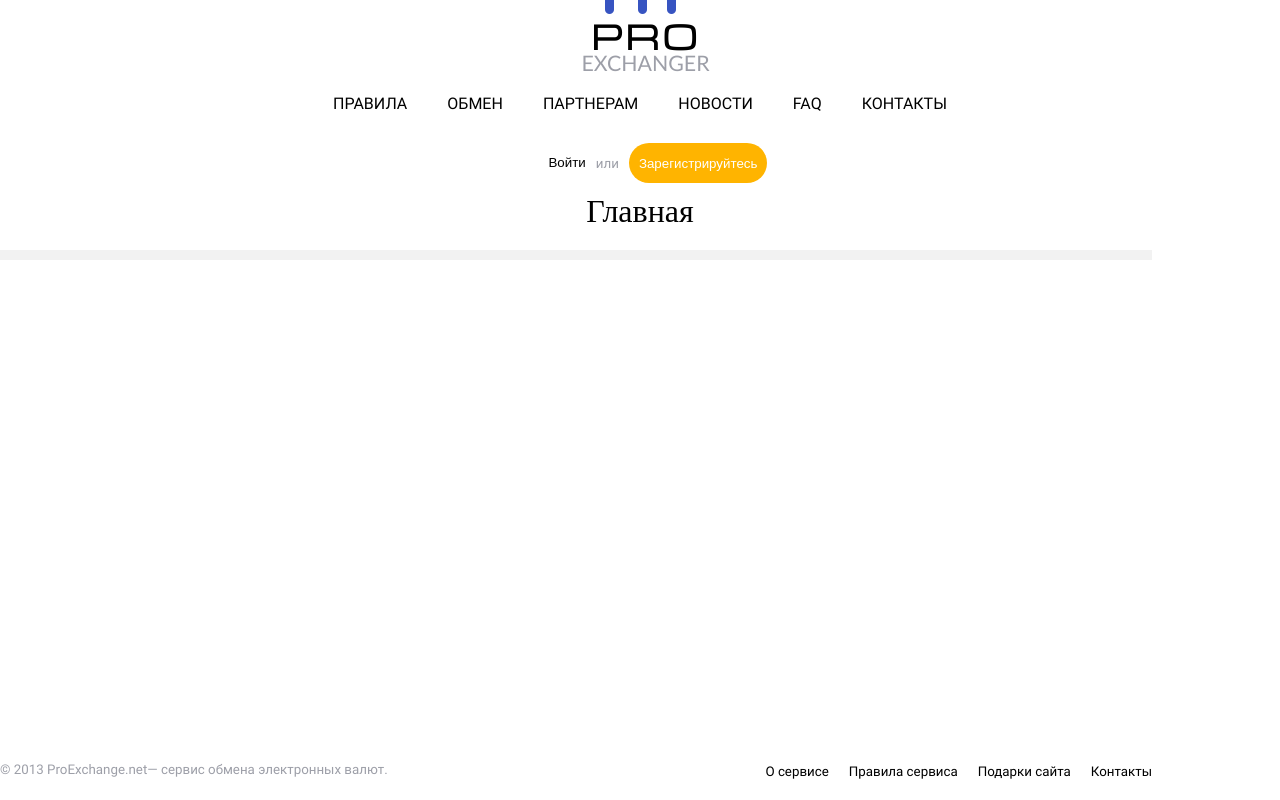
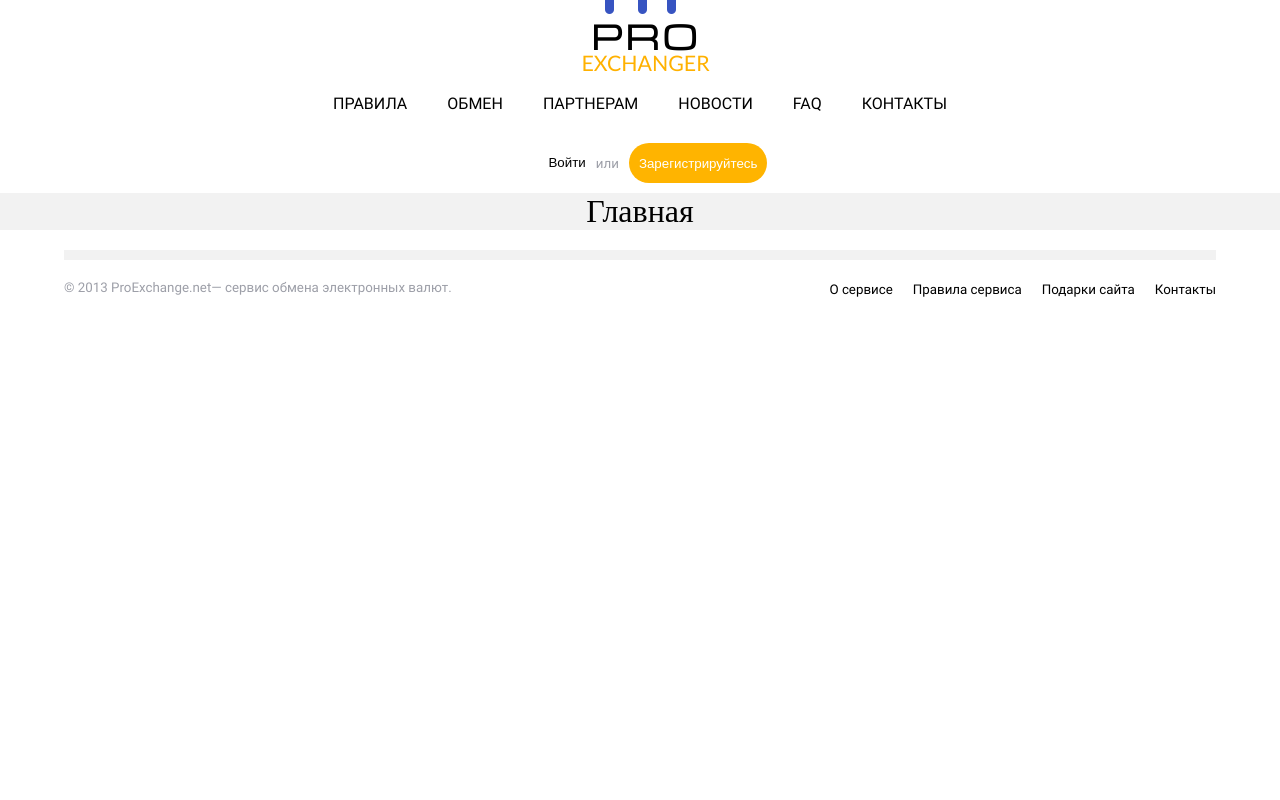
Before and after one commit to fossabot/modern-minimal-exchanger, a Nuxt app in the folder pro-exchange/: page / in a window 1280 px wide. Built offline with nearby package versions, Linux system fonts and the light colour scheme; a web font is replaced by a local one.

Commit message:
Small fixes

```diff
--- a/pro-exchange/assets/css/index.less
+++ b/pro-exchange/assets/css/index.less
@@ -7,6 +7,11 @@
 }
 .page-enter {
 	opacity: 0;
+}
+
+#__nuxt, .wh100, body, html {
+  height: 100%;
+  width: 100%;
 }
 
 /*begin color*/
@@ -117,6 +122,7 @@ body {
     justify-content: center;
     align-items: center;
     width: 100%;
+    height: 80%;
     .System {
       width: 154px;
       height: 154px;
@@ -594,7 +600,7 @@ body {
           font-weight: normal;
           font-family: 'Calibri';
         }
-        &:hover {
+        &.nuxt-link-exact-active, &:hover {
           span {
             color: @LinkColor;
             transition: all .3s
@@ -622,7 +628,7 @@ body {
             font-size: 12pt;
             text-transform: uppercase;
             color: @TitleTextColor;
-            &:hover {
+            &.nuxt-link-exact-active, &:hover{
               color: @LinkColor;
               transition: all .3s
             }
@@ -682,12 +688,13 @@ body {
     width: 90%;
     height: 10px;
     background-color: #f2f2f2;
-    margin: 20px 0;
+    margin: 20px auto;
   }
   footer {
     width: 90%;
-    position: fixed;
-    bottom: 0;
+    // position: fixed;
+    // bottom: 0;
+    margin: 0 auto;
     .Last {
       display: flex;
       flex-direction: row;
--- a/pro-exchange/layouts/default.vue
+++ b/pro-exchange/layouts/default.vue
@@ -1,7 +1,7 @@
 <template>
-  <div>
+  <div class="wh100">
     <HeaderMenu />
-    <div class="conteiner">
+    <div class="Content">
         <nuxt/>
     </div>
     <div class="Line"></div>
```
Also changed, not shown: pro-exchange/assets/css/index.css.
